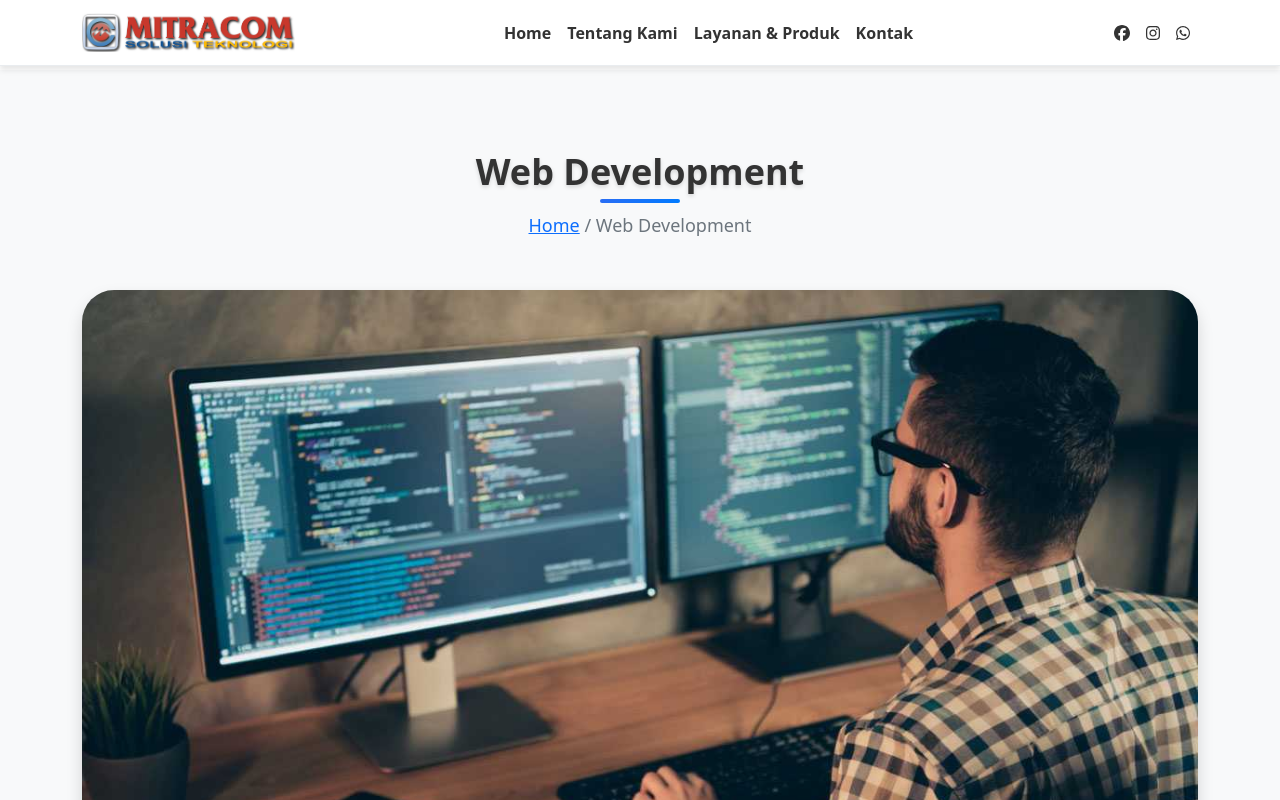
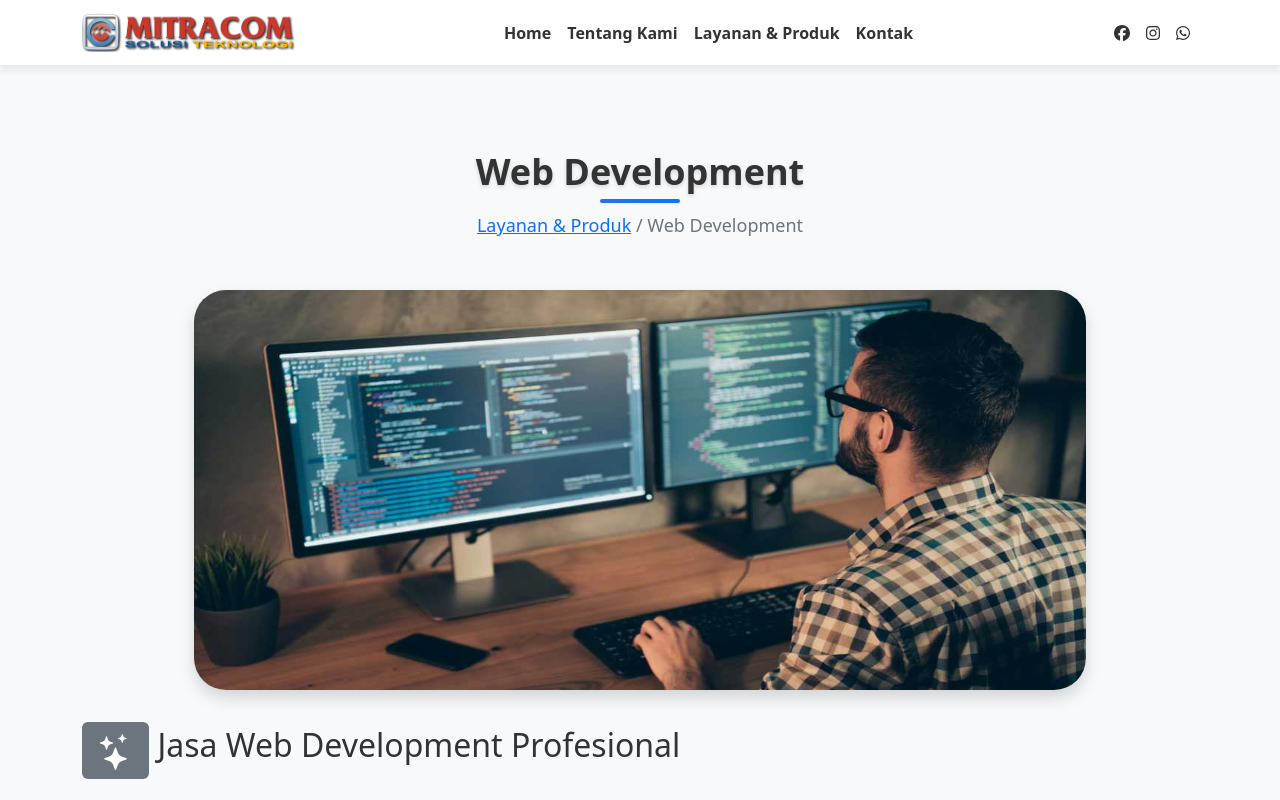
Before and after one commit to bisaterusboy/bisaterusboy.github.io, a React (Vite) app: page /aplikasiweb in a window 1280 px wide. Shown: the top 800 px of the page. Built offline with nearby package versions, Linux system fonts and the light colour scheme.

Commit message:
layanan kami

```diff
--- a/src/pages/Aplikasiweb.jsx
+++ b/src/pages/Aplikasiweb.jsx
@@ -52,10 +52,12 @@ function Aplikasiweb() {
             <div className="container">
                 <div className="text-center mb-5">
                     <h2 className="section-title" style={{ color: 'var(--text-primary)' }}>Web Development</h2>
-                    <p className="section-subtitle" style={{ color: 'var(--text-secondary)' }}> <a href="/">Home</a> / Web Development</p>
+                    <p className="section-subtitle" style={{ color: 'var(--text-secondary)' }}> <a href="services">Layanan & Produk</a> / Web Development</p>
                 </div>
 
-                <img src={aplikasiweb} class="card-img-top rounded-5 shadow mb-3" alt="..."></img>
+                <center><img src={aplikasiweb} class="card-img-top rounded-5 shadow mb-3" alt="..."
+                style={{ width: "80%", height: "400px" }}
+                ></img></center>
 
                 {/* Google Maps Section */}
                 <div className="row mt-2">
--- a/src/pages/Business.jsx
+++ b/src/pages/Business.jsx
@@ -52,7 +52,7 @@ function Business() {
             <div className="container">
                 <div className="text-center mb-5">
                     <h2 className="section-title" style={{ color: 'var(--text-primary)' }}>Layanan Internet</h2>
-                    <p className="section-subtitle" style={{ color: 'var(--text-secondary)' }}> <a href="/">Home</a> / Layanan Internet</p>
+                    <p className="section-subtitle" style={{ color: 'var(--text-secondary)' }}> <a href="services">Layanan & Produk</a> / Layanan Internet</p>
                 </div>
 
                 {/* Google Maps Section */}
--- a/src/pages/Hardwaresoftware.jsx
+++ b/src/pages/Hardwaresoftware.jsx
@@ -52,7 +52,7 @@ function Hardwaresoftware() {
             <div className="container">
                 <div className="text-center mb-5">
                     <h2 className="section-title" style={{ color: 'var(--text-primary)' }}>Service Komputer & Laptop</h2>
-                    <p className="section-subtitle" style={{ color: 'var(--text-secondary)' }}> <a href="/">Home</a> / Hardware & Software</p>
+                    <p className="section-subtitle" style={{ color: 'var(--text-secondary)' }}> <a href="services">Layanan & Produk</a> / Hardware & Software</p>
                 </div>
 
                 <center><img src={servicepc1} class="card-img-top rounded-5 shadow mb-3" alt="..."
--- a/src/pages/Kamera.jsx
+++ b/src/pages/Kamera.jsx
@@ -52,7 +52,7 @@ function Kamera() {
             <div className="container">
                 <div className="text-center mb-5">
                     <h2 className="section-title" style={{ color: 'var(--text-primary)' }}>CCTV & Security</h2>
-                    <p className="section-subtitle" style={{ color: 'var(--text-secondary)' }}> <a href="/">Home</a> / Keamanan dan Hiburan</p>
+                    <p className="section-subtitle" style={{ color: 'var(--text-secondary)' }}> <a href="services">Layanan & Produk</a> / Keamanan dan Hiburan</p>
                 </div>
 
                 {/* Google Maps Section */}
--- a/src/pages/Konsultan.jsx
+++ b/src/pages/Konsultan.jsx
@@ -53,7 +53,7 @@ function Konsultan() {
             <div className="container">
                 <div className="text-center mb-5">
                     <h2 className="section-title" style={{ color: 'var(--text-primary)' }}>IT Solution & Konsultasi</h2>
-                    <p className="section-subtitle" style={{ color: 'var(--text-secondary)' }}> <a href="/">Home</a> / Konsultasi & Pengembangan</p>
+                    <p className="section-subtitle" style={{ color: 'var(--text-secondary)' }}> <a href="services">Layanan & Produk</a> / Konsultasi & Pengembangan</p>
                 </div>
 
 
--- a/src/pages/Maintenanceinternet.jsx
+++ b/src/pages/Maintenanceinternet.jsx
@@ -54,7 +54,7 @@ function Maintenanceinternet() {
             <div className="container">
                 <div className="text-center mb-5">
                     <h2 className="section-title" style={{ color: 'var(--text-primary)' }}>Maintenance Jaringan</h2>
-                    <p className="section-subtitle" style={{ color: 'var(--text-secondary)' }}> <a href="/">Home</a> / Jaringan LAN / WiFi</p>
+                    <p className="section-subtitle" style={{ color: 'var(--text-secondary)' }}> <a href="services">Layanan & Produk</a> / Jaringan LAN / WiFi</p>
                 </div>
 
 
--- a/src/pages/Marketing.jsx
+++ b/src/pages/Marketing.jsx
@@ -52,7 +52,7 @@ function Marketing() {
             <div className="container">
                 <div className="text-center mb-5">
                     <h2 className="section-title" style={{ color: 'var(--text-primary)' }}>Marketing</h2>
-                    <p className="section-subtitle" style={{ color: 'var(--text-secondary)' }}> <a href="/">Home</a> / Promosi Online</p>
+                    <p className="section-subtitle" style={{ color: 'var(--text-secondary)' }}> <a href="services">Layanan & Produk</a> / Promosi Online</p>
                 </div>
 
 
--- a/src/pages/Webdesign.jsx
+++ b/src/pages/Webdesign.jsx
@@ -52,7 +52,7 @@ function Webdesign() {
             <div className="container">
                 <div className="text-center mb-5">
                     <h2 className="section-title" style={{ color: 'var(--text-primary)' }}>Web Design</h2>
-                    <p className="section-subtitle" style={{ color: 'var(--text-secondary)' }}> <a href="/">Home</a> / Design Modern</p>
+                    <p className="section-subtitle" style={{ color: 'var(--text-secondary)' }}> <a href="services">Layanan & Produk</a> / Design Modern</p>
                 </div>
 
                 {/* Google Maps Section */}
@@ -62,9 +62,9 @@ function Webdesign() {
                             <div className="col-md-12">
                                 <h2><span class="badge text-bg-secondary"><Icon iconClass="bi bi-stars" size="fs-2" /></span> Jasa Web Design Profesional  </h2>
 
-                                <img src={internet1} className="card-img-top rounded-5 shadow mt-3" alt="..."
+                                <center><img src={internet1} className="card-img-top rounded-5 shadow mt-3" alt="..."
                                 style={{ width: "80%", height: "400px" }}
-                                ></img>
+                                ></img></center>
 
                                 <p className="mt-2 d-flex justify-content-between mt-3 text-justify">
                                     Di era digital yang kompetitif ini, sebuah website bukan lagi sekadar informasi, melainkan aset digital terpenting Anda. Desain website yang menarik, profesional, dan mudah digunakan adalah kunci untuk membangun kepercayaan, meningkatkan kredibilitas, dan mendorong pertumbuhan bisnis. <br />
```
